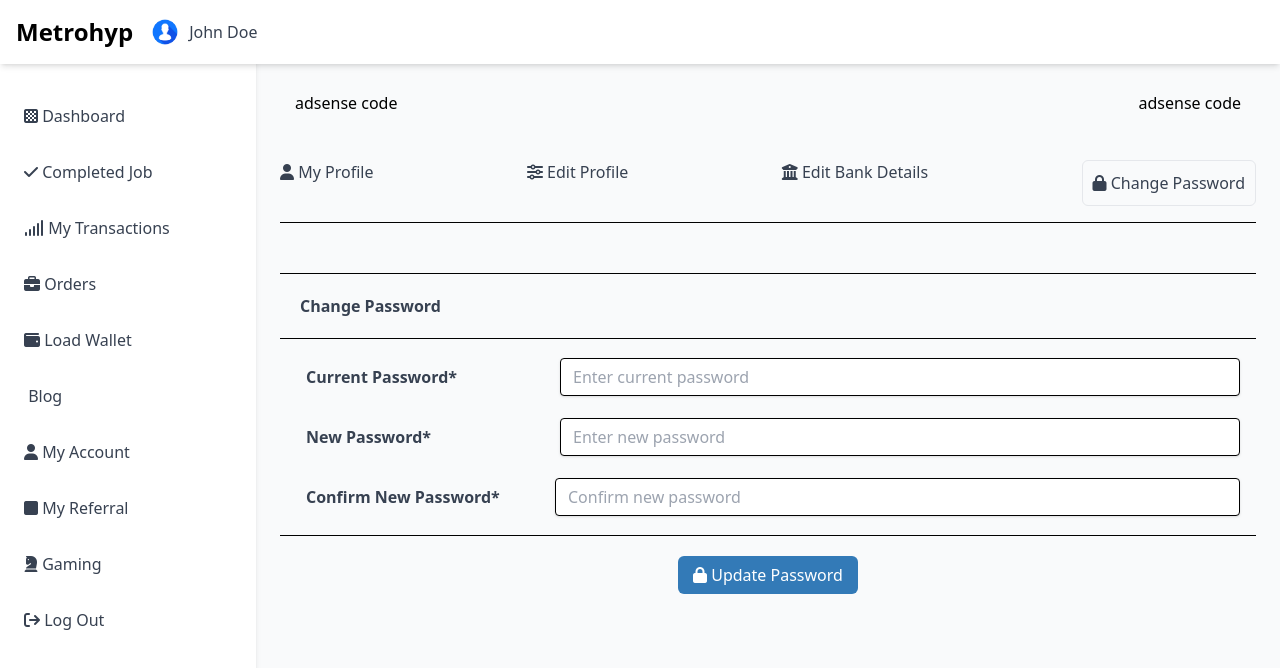
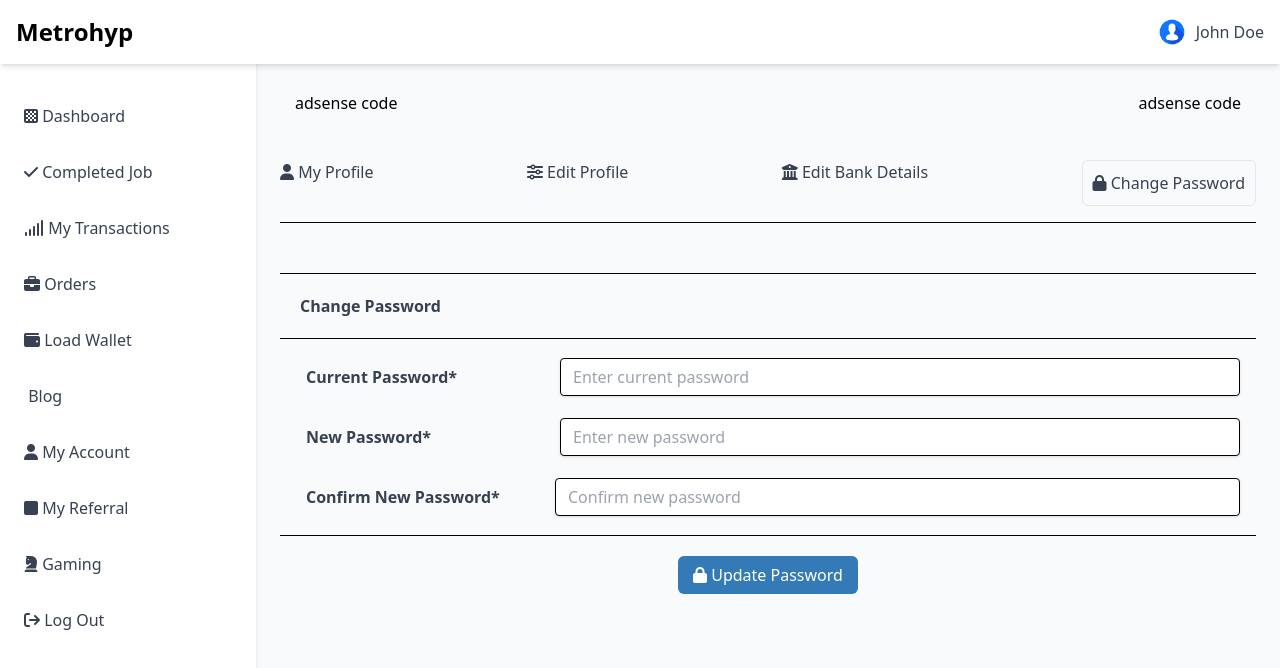
Before and after one commit to dabirideji/METROHYPE_WEB_V1, a website: page WEB_ROOT/HTML/SHARED/Change-Password/Change-Password.html in a window 1280 px wide. Shown: the top 668 px of the page. Drawn offline with nearby package versions, Linux system fonts and the light colour scheme; some icons are missing.

Commit message:
checking for the code quality

```diff
--- a/WEB_ROOT/HTML/SHARED/Change-Password/Change-Password.html
+++ b/WEB_ROOT/HTML/SHARED/Change-Password/Change-Password.html
@@ -11,7 +11,6 @@
 </head>
 <body class="bg-gray-100">
   <nav class="bg-white shadow-md p-4 fixed w-full top-0 z-30 flex items-center justify-between">
-    <div class="flex items-center space-x-4">
       <span class="text-2xl font-bold">Metrohyp</span>
     <div class="flex items-center lg:hidden space-x-4">
    <button id="sidebarToggle" class="text-gray-600 focus:outline-none">
```
